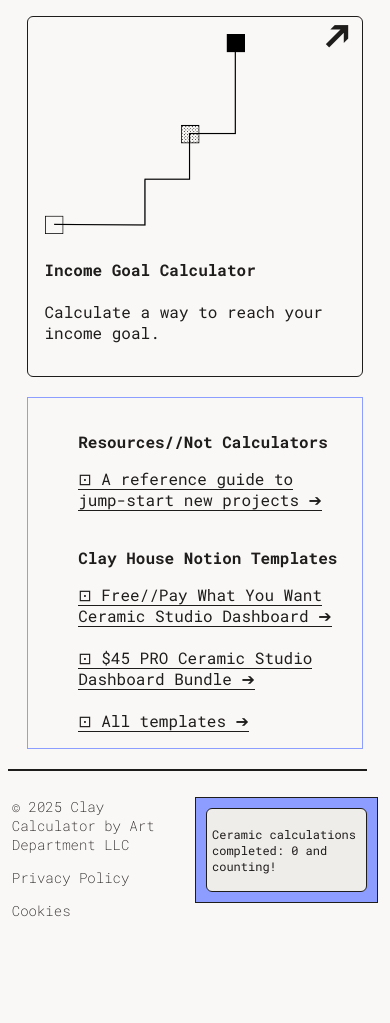
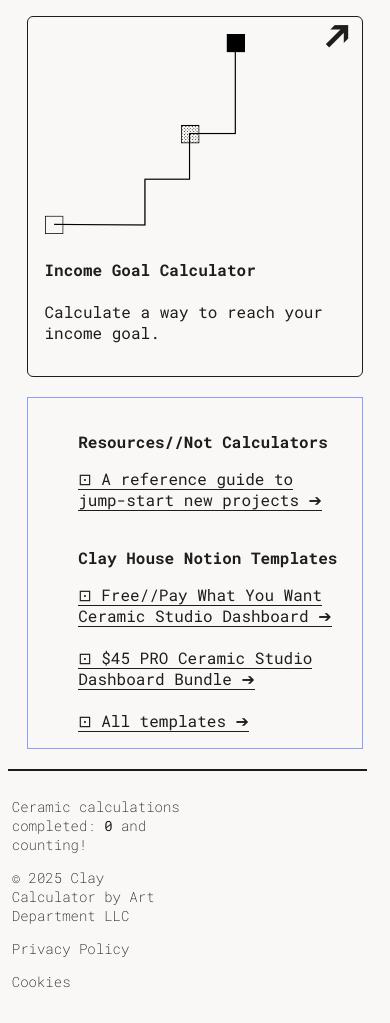
Before and after one commit to Haleynoelle/clay-calculator-project, a plain HTML site: page index.html in a window 390 px wide. Shown: the part 3278-4301 px from the top of the page. Before the commit the page ends 4230 px from the top, so only its background shows below. Drawn offline with nearby package versions, Linux system fonts and the light colour scheme; a script that the page names is missing.

Commit message:
click count edit

```diff
--- a/index.html
+++ b/index.html
@@ -288,6 +288,7 @@
        <!-- <p>product of <a id="space" href="http://www.claycatalog.com" style="color: #004225;">Clay Catalog</a></p> -->
        <!-- <p>support the page/me so i can keep building ceramic apps for you </p> -->
        <div id="footerLinks">
+        <p id="clickCountDisplay"></p>
         <p>&copy; <span id="year"></span> Clay Calculator by Art Department LLC</p>
         <!--<a href="termsOfUse.html"><p>Terms of Use</p></a>-->
         <a href="policies/privacyPolicy.html"><p>Privacy Policy</p></a>
@@ -298,13 +299,6 @@
             <div class="antiSocialModal-content">Not supporting social media addiction</div>
         </div>-->
         </div>
-      <div class="click-container">
-        <div class="responsive" id="clickCountContainer">
-            <div class="responsive" id="clickCountSection2">
-                <p id="clickCountDisplay"></p>
-            </div>
-        </div>
-    </div>
     </footer>
     <script>
         document.getElementById("year").textContent = new Date().getFullYear();
--- a/script.js
+++ b/script.js
@@ -800,8 +800,8 @@ function attachButtonClickListeners() {
 /* Display the current count on page load */
 document.addEventListener('DOMContentLoaded', () => {
     let clickCount = localStorage.getItem('submitClickCount') || 0;
-    document.getElementById('clickCountDisplay').textContent =
-        `Ceramic calculations completed: ${clickCount} and counting!`;
+    document.getElementById('clickCountDisplay').innerHTML =
+    `Ceramic calculations completed: <span class="highlight">${clickCount}</span> and counting!`;
 
     // Attach event listeners to the buttons
     attachButtonClickListeners();
--- a/style.css
+++ b/style.css
@@ -60,7 +60,7 @@ body {
     position: relative;
     z-index: 2;
 }
-
+/* baby face */
 .babyFace {
     display: flex;
     flex-direction: row;
@@ -74,6 +74,7 @@ body {
     width: auto;
     top: 0;
 }
+/* about */
 .activeCircle {
     background: #6cafe1;
     border-radius: 50%;
@@ -149,7 +150,7 @@ body {
     width: auto;
     z-index: 100;
 }
-.antiSocialModal {
+/*.antiSocialModal {
     display: none;
     position: fixed;
     left: 50%;
@@ -175,7 +176,7 @@ body {
 }
 .antiSocialModal-close:hover {
     color: #1f1c1c;
-}
+}*/
 
 #bmacbutton {
     color: #1f1c1c;
@@ -183,7 +184,6 @@ body {
     height: fit-content;
     width: fit-content;
 }
-
 #bmacbutton:hover {
     cursor: pointer;
     color: #1f1c1c;
@@ -192,34 +192,6 @@ body {
     box-shadow: 4px 4px 8px rgba(249, 174, 77, 0.634);
     transition: background-color 0.4s ease-in-out;
 }
-#clickCountContainer {
-    display: grid;
-    grid-template-columns: 1fr;
-    grid-template-rows: 1fr;
-    border: solid #1f1c1c;
-    margin-top: 14px;
-    padding: 5px;
-    height: fit-content;
-    width: fit-content;
-    font-size: 14px;
-    background: #8c9dff;
-    justify-self: end;
-
-}
-#clickContainer {
-    justify-self: end;
-}
-#clickCountSection2 {
-    border: solid #1f1c1c;
-    border-radius: 6px;
-    padding: 5px;
-    margin: 5px;
-    display: flex;
-    align-items: center;
-    font-weight: bolder;
-    background: #efedea;
-}
-
 #menuIconGrid {
     display: grid;
     grid-template-columns: 1fr 1fr;
@@ -312,6 +284,9 @@ body {
     text-decoration: none;
     color: black;
 }
+.highlight {
+    font-weight: bolder;
+} /*applies to click count*/
 
 
 header {
@@ -1079,9 +1054,8 @@ img#visualBlock {
     #discordTagline {
         display: flex;
         flex-direction: column;
-        gap: 10px; /* Adds space between the text and button */
+        gap: 10px;
     }
-
 
 }
 @media screen and (max-width: 650px) {
@@ -1094,27 +1068,6 @@ img#visualBlock {
     #aboutSection1 {
         width: 300px;
         padding: 20px;
-    }
-    #clickCountContainer {
-        border: solid #1f1c1c;
-        border-width: 1px;
-        margin-top: 14px;
-        padding: 5px;
-        font-size: 12px;
-    }
-    #clickContainer {
-        justify-self: end;
-    }
-    #clickCountSection2 {
-        border: solid #1f1c1c;
-        border-width: 1px;
-        border-radius: 6px;
-        padding: 5px;
-        margin: 5px;
-        display: flex;
-        align-items: center;
-        font-weight: bolder;
-        background: #efedea;
     }
     #resourcesCard h1{
         font-size: 16px;
```
Also changed, not shown: clayRecipe.html (+1 -7 lines), costToFire.html (+1 -7 lines), firingFeeCalculator.html (+1 -7 lines), incomeGoals.html (+1 -7 lines), priceYourWork.html (+1 -7 lines), shrinkRateCalculator.html (+1 -7 lines), shrinkTest.html (+1 -7 lines), volumeCalculator.html (+1 -7 lines).
